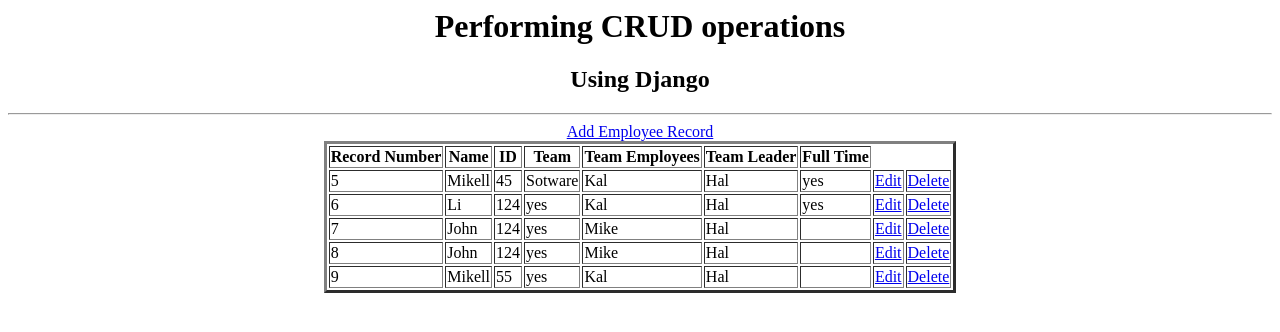
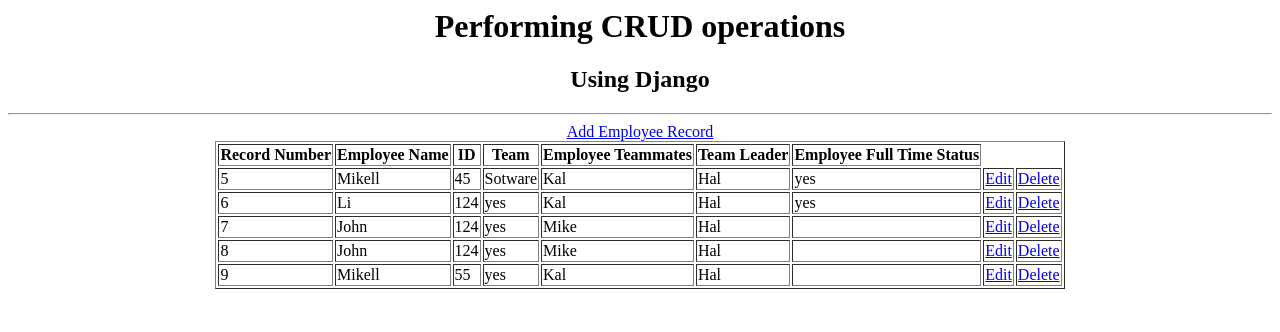
Before and after one commit to Elgari/django_crud, a Django app: page / in a window 1280 px wide. Shown: the top 332 px of the page. Run offline with Django 4.2, Linux system fonts and the light colour scheme; data comes from the database, SQL or seed files in the repository; both versions use the stored data as it was after the commit.

Commit message:
Resolving some bugs

```diff
--- a/employee_register/templates/Create.html
+++ b/employee_register/templates/Create.html
@@ -6,7 +6,7 @@
     <center>
         <h2>Adding new Emplyee Record</h2>
         <hr/>
-        <form method="post">
+        <form method="POST">
             {% csrf_token %}
         <table>
             <tr>
--- a/employee_register/templates/Edit.html
+++ b/employee_register/templates/Edit.html
@@ -41,7 +41,6 @@
     <input type="submit" value="Update Record">
     <a href = "{% url "employee_display" %}"> Display Employee Record </a>
     {% if messeages %}
-    {{hi}}
     {% for result in messeages  %}
     <b>{{result}}</b>
     {% endfor %}
--- a/employee_register/templates/Index.html
+++ b/employee_register/templates/Index.html
@@ -9,15 +9,15 @@
         <h2>Using Django</h2>
         <hr/>
         <a href = "{% url "employee_insert" %}"> Add Employee Record </a>
-        <table border = 3>
+        <table border = 1>
             <tr>
                 <th>Record Number</th>
-                <th>Name</th>
+                <th>Employee Name</th>
                 <th>ID</th>
                 <th>Team</th>
-                <th>Team Employees</th>
+                <th>Employee Teammates</th>
                 <th>Team Leader</th>
-                <th>Full Time</th>
+                <th>Employee Full Time Status</th>
             </tr>
             {% for display_emp in crud_employee %}
             <tr>
```
Also changed, not shown: db.sqlite3.
